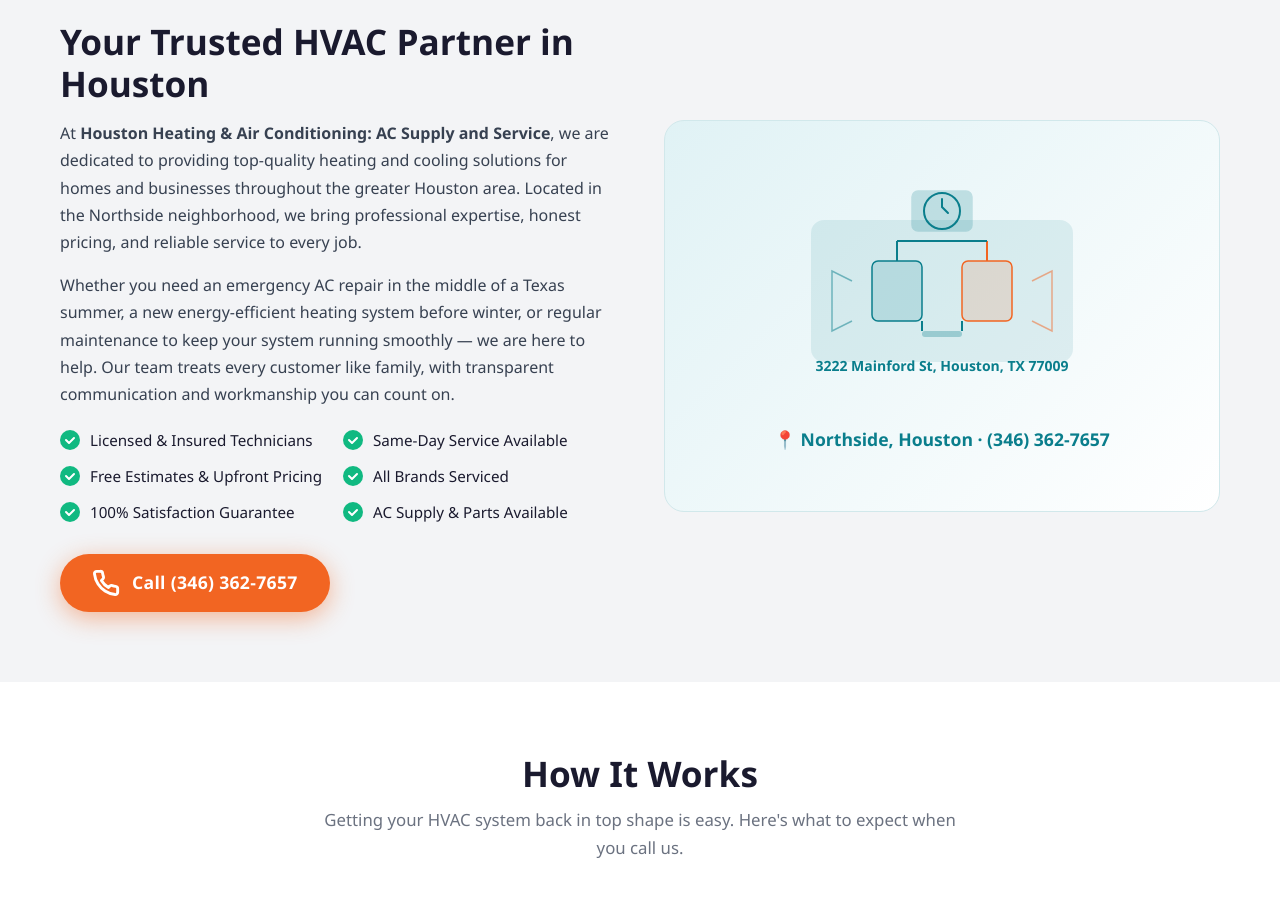
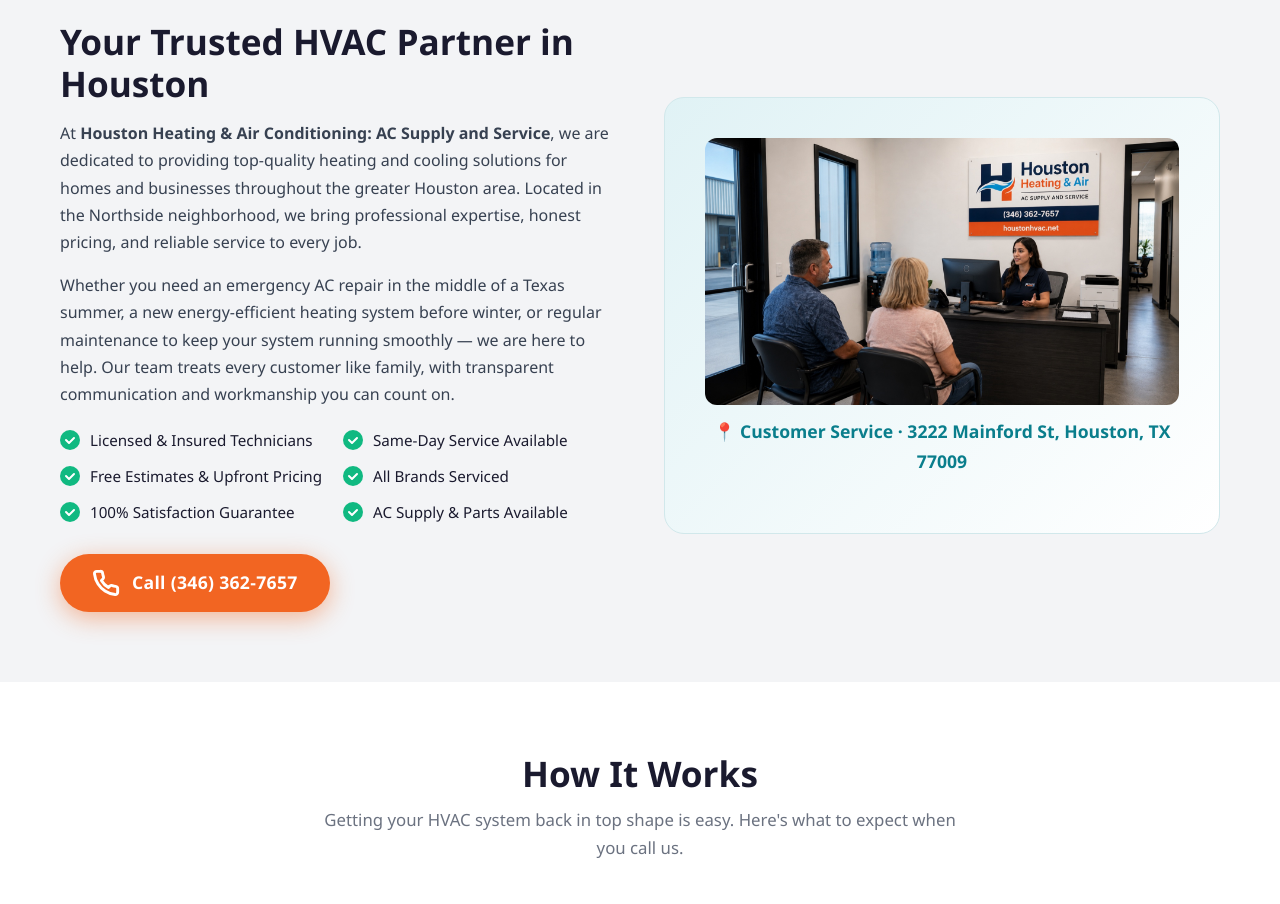
Before and after one commit to trewlapp/houstonhvac.net, a plain HTML site: page index.html in a window 1280 px wide. Shown: the part 1900-2804 px from the top of the page. Drawn offline with Linux system fonts and the light colour scheme.

Commit message:
Add files via upload

```diff
--- a/index.html
+++ b/index.html
@@ -807,23 +807,8 @@ footer a:hover { color: #fff; }
         </a>
       </div>
       <div class="about-visual">
-        <svg viewBox="0 0 300 240" fill="none">
-          <rect x="20" y="60" width="260" height="140" rx="12" fill="#0a7e8c" opacity="0.1" stroke="#0a7e8c" stroke-width="2"/>
-          <rect x="120" y="30" width="60" height="40" rx="6" fill="#0a7e8c" opacity="0.2" stroke="#0a7e8c" stroke-width="1.5"/>
-          <circle cx="150" cy="50" r="18" fill="none" stroke="#0a7e8c" stroke-width="2"/>
-          <path d="M150 38v8l6 6" stroke="#0a7e8c" stroke-width="2" stroke-linecap="round"/>
-          <rect x="80" y="100" width="50" height="60" rx="6" fill="#0a7e8c" fill-opacity="0.15" stroke="#0a7e8c" stroke-width="1.5"/>
-          <rect x="170" y="100" width="50" height="60" rx="6" fill="#f26522" fill-opacity="0.15" stroke="#f26522" stroke-width="1.5"/>
-          <line x1="105" y1="100" x2="105" y2="80" stroke="#0a7e8c" stroke-width="2"/>
-          <line x1="195" y1="100" x2="195" y2="80" stroke="#f26522" stroke-width="2"/>
-          <line x1="105" y1="80" x2="195" y2="80" stroke="#0a7e8c" stroke-width="2"/>
-          <path d="M130 160v10M170 160v10" stroke="#0a7e8c" stroke-width="2"/>
-          <rect x="130" y="170" width="40" height="6" rx="3" fill="#0a7e8c" opacity="0.3"/>
-          <path d="M60 120l-20-10v60l20-10" stroke="#0a7e8c" stroke-width="1.5" fill="none" opacity="0.5"/>
-          <path d="M240 120l20-10v60l-20-10" stroke="#f26522" stroke-width="1.5" fill="none" opacity="0.5"/>
-          <text x="150" y="210" text-anchor="middle" fill="#0a7e8c" font-weight="600" font-size="14">3222 Mainford St, Houston, TX 77009</text>
-        </svg>
-        <p>📍 Northside, Houston · (346) 362-7657</p>
+        <img src="images/full/image-4.jpg" alt="Customer consultation at Houston Heating & Air office" loading="lazy" style="width:100%;max-width:100%;border-radius:12px;display:block;">
+        <p style="margin-top:12px;">📍 Customer Service · 3222 Mainford St, Houston, TX 77009</p>
       </div>
     </div>
   </div>
```
